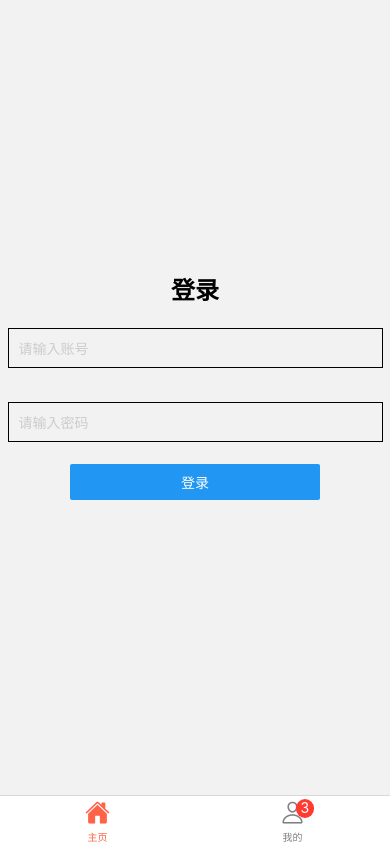
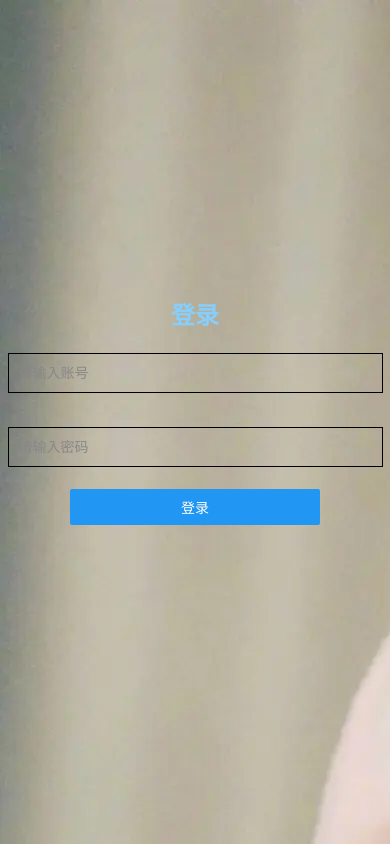
Before and after one commit to CaniceZ/AwesomeProject, a React Native app: screen / in a window 390 px wide. Built offline with nearby package versions, Linux system fonts and the light colour scheme.

Commit message:
feat: 加入状态管理工具&菜单显隐优化&登录界面优化

```diff
--- a/App.tsx
+++ b/App.tsx
@@ -1,21 +1,40 @@
 import * as React from 'react';
 import Ionicons from 'react-native-vector-icons/Ionicons';
-import {NavigationContainer} from '@react-navigation/native';
+import {
+  NavigationContainer,
+  getFocusedRouteNameFromRoute,
+} from '@react-navigation/native';
 import {createBottomTabNavigator} from '@react-navigation/bottom-tabs';
+import {Provider} from 'react-redux';
+import store from './app/store/index';
 import HomeScreen from './app/pages/home';
 import AboutScreen from './app/pages/about-me';
+import { useAppSelector } from './app/hooks/useStore';
 
 const Tab = createBottomTabNavigator();
-
+const whileList = ['Home2', undefined]; // 不隐藏底部菜单的路由
 function MyTabs() {
+  const userInfo = useAppSelector(state => state.user.userInfo);
+  // const tabRef = React.useRef(null)
+  // React.useEffect(()=>{
+  //   if([userInfo.accout]){
+  //   }
+  // },[userInfo.accout])
   return (
     <Tab.Navigator
-      screenOptions={() => ({
+      initialRouteName="Login"
+      screenOptions={({route}) => {
+        const routesName = getFocusedRouteNameFromRoute(route);
+        return {
           tabBarActiveTintColor: 'tomato',
           tabBarInactiveTintColor: 'gray',
           headerShown: false,
           tabBarHideOnKeyboard: true,
-      })}>
+          tabBarStyle: {
+            display: whileList.includes(routesName) ? 'block' : 'none',
+          },
+        };
+      }}>
       <Tab.Screen
         name="Home"
         component={HomeScreen}
@@ -44,8 +63,10 @@ function MyTabs() {
 
 export default function App() {
   return (
+    <Provider store={store}>
       <NavigationContainer>
-      <MyTabs />
+        <MyTabs/>
       </NavigationContainer>
+    </Provider>
   );
 }
--- /dev/null
+++ b/app/hooks/useStore.ts
@@ -0,0 +1,6 @@
+import {useDispatch, useSelector} from 'react-redux';
+import type {TypedUseSelectorHook} from 'react-redux';
+import type {RootState, AppDispatch} from '../store';
+
+export const useAppDispatch: () => AppDispatch = useDispatch;
+export const useAppSelector: TypedUseSelectorHook<RootState> = useSelector;
--- a/app/pages/about-me.tsx
+++ b/app/pages/about-me.tsx
@@ -1,10 +1,12 @@
 import React from 'react';
 import {View, Text} from 'react-native';
-
+import {useAppSelector} from '../hooks/useStore';
 function AboutMe(): React.JSX.Element {
+  const userInfo = useAppSelector(state => state.user.userInfo);
   return (
     <View style={{flex: 1, justifyContent: 'center', alignItems: 'center'}}>
       <Text>AboutMe!</Text>
+      <Text>账号：{userInfo.accout}</Text>
     </View>
   );
 }
--- a/app/pages/home.tsx
+++ b/app/pages/home.tsx
@@ -1,9 +1,9 @@
-import React from 'react';
+import React, {useLayoutEffect} from 'react';
 import {View, Text, Button, TextInput, StyleSheet} from 'react-native';
 import {createNativeStackNavigator} from '@react-navigation/native-stack';
 import DetailsScreen from './details';
 import LoginScreen from './login';
-import Ionicons from 'react-native-vector-icons/Ionicons';
+import {useAppSelector} from '../hooks/useStore';
 const HomeStack = createNativeStackNavigator();
 const styles = StyleSheet.create({
   input: {
@@ -33,15 +33,30 @@ function HomeScreen({navigation}) {
     </View>
   );
 }
+function TmpScreen({navigation}) {
+  const userInfo = useAppSelector(state => state.user.userInfo);
+  useLayoutEffect(() => {
+    if(!userInfo.accout){
+      navigation.replace('Login');
+    }else{
+      navigation.replace('Home2');
+    }
 
-function HomeStackScreen(): React.JSX.Element {
+  }, [userInfo.accout]);
   return (
-    <HomeStack.Navigator initialRouteName="Login">
+    <View style={{flex: 1, justifyContent: 'center', alignItems: 'center'}}>
+      <Text>中转页!</Text>
+    </View>
+  );
+}
+function HomeStackScreen({navigation}): React.JSX.Element {
+  return (
+    <HomeStack.Navigator initialRouteName="TmpScreen">
       <HomeStack.Screen
         name="Home2"
         component={HomeScreen}
         options={{
-          title: '外卖',
+          title: '主页',
         }}
       />
       <HomeStack.Screen
@@ -56,6 +71,13 @@ function HomeStackScreen(): React.JSX.Element {
         name="Login"
         component={LoginScreen}
       />
+      <HomeStack.Screen
+        options={{
+          headerShown: false,
+        }}
+        name="TmpScreen"
+        component={TmpScreen}
+      />
     </HomeStack.Navigator>
   );
 }
--- a/app/pages/login.tsx
+++ b/app/pages/login.tsx
@@ -1,5 +1,15 @@
-import React from 'react';
-import {View, Text, Button, TextInput, StyleSheet, Alert} from 'react-native';
+import React, {useLayoutEffect} from 'react';
+import {
+  View,
+  Text,
+  Button,
+  TextInput,
+  StyleSheet,
+  Alert,
+  ImageBackground,
+} from 'react-native';
+import store from '../store';
+import {setUserInfo} from '../store/user';
 const styles = StyleSheet.create({
   input: {
     height: 40,
@@ -8,11 +18,41 @@ const styles = StyleSheet.create({
     padding: 10,
     width: 375,
   },
+  image: {
+    flex: 1,
+    justifyContent: 'center',
+  },
 });
-function Details({navigation}): React.JSX.Element {
+const imageUrl = require('../assets/login_bg.jpeg');
+function Login({navigation, route}): React.JSX.Element {
+  // const routesName = getFocusedRouteNameFromRoute(route);
+  // useLayoutEffect(() => {
+  //   navigation.getParent().setOptions({
+  //     tabBarStyle: {
+  //       display: 'none',
+  //     },
+  //   });
+  //   return () => {
+  //     console.log(routesName, route.name, 9999);
+  //     navigation.getParent().setOptions({
+  //       tabBarStyle: {
+  //         display: whileList.includes(routesName) ? 'block' : 'none',
+  //       },
+  //     });
+  //   };
+  // }, [navigation]);
   const [text, onChangeText] = React.useState('');
   const [password, onChangePassword] = React.useState('');
   const handleLogin = () => {
+    if (!text) {
+      Alert.alert('账号不能为空');
+      return;
+    }
+    store.dispatch(
+      setUserInfo({
+        accout: text,
+      }),
+    );
     Alert.alert('登录成功', '', [
       {
         text: '确定',
@@ -22,6 +62,7 @@ function Details({navigation}): React.JSX.Element {
     // () => navigation.replace('Home2')
   };
   return (
+    <ImageBackground source={imageUrl} resizeMode="cover" style={styles.image}>
       <View
         style={{
           flex: 1,
@@ -29,19 +70,21 @@ function Details({navigation}): React.JSX.Element {
           alignItems: 'center',
           gap: 10,
         }}>
-      <Text style={{fontSize: 24, fontWeight: 'bold'}}>登录</Text>
+        <Text style={{fontSize: 24, fontWeight: 'bold', color: 'lightskyblue'}}>
+          登录
+        </Text>
         <TextInput
           style={styles.input}
           onChangeText={onChangeText}
           placeholder="请输入账号"
-        placeholderTextColor="#ccc"
+          placeholderTextColor="#888"
           value={text}
         />
         <TextInput
           style={styles.input}
           onChangeText={onChangePassword}
           placeholder="请输入密码"
-        placeholderTextColor="#ccc"
+          placeholderTextColor="#888"
           textContentType="password"
           keyboardType="default"
           secureTextEntry={true}
@@ -51,7 +94,8 @@ function Details({navigation}): React.JSX.Element {
           <Button title="登录" onPress={handleLogin} />
         </View>
       </View>
+    </ImageBackground>
   );
 }
 
-export default Details;
+export default Login;
--- /dev/null
+++ b/app/store/index.ts
@@ -0,0 +1,15 @@
+import {configureStore} from '@reduxjs/toolkit';
+import userReducer from './user';
+
+const store = configureStore({
+  reducer: {
+    user: userReducer
+  },
+});
+
+// Infer the `RootState` and `AppDispatch` types from the store itself
+export type RootState = ReturnType<typeof store.getState>;
+// Inferred type: {posts: PostsState, comments: CommentsState, users: UsersState}
+export type AppDispatch = typeof store.dispatch;
+
+export default store;
--- /dev/null
+++ b/app/store/user.ts
@@ -0,0 +1,39 @@
+// import Taro from '@tarojs/taro'
+// import storage from '@/utils/storage'
+import {createSlice} from '@reduxjs/toolkit';
+// import { getDetail } from '@/api/user'
+
+const name = 'user';
+
+const initialState = {
+  token: '',
+  userInfo: {
+    accout: null
+  },
+};
+
+// export const afterLogin = createAsyncThunk(`${name}/afterLogin`, async (data: any, thunkAPI) => {
+//   const { token } = data
+//   const { dispatch } = thunkAPI
+//   dispatch(setToken(token))
+//   storage.set('loginInfo', data)
+//   storage.set('token', token)
+//   return await getDetail()
+// })
+
+export const userSlice = createSlice({
+  name,
+  initialState,
+  reducers: {
+    setToken: (state, {payload}) => {
+      state.token = payload;
+    },
+    setUserInfo: (state, {payload}) => {
+      state.userInfo = payload;
+    },
+  },
+});
+
+export const {setToken, setUserInfo} = userSlice.actions;
+
+export default userSlice.reducer;
--- a/package.json
+++ b/package.json
@@ -13,11 +13,13 @@
     "@react-navigation/bottom-tabs": "^6.5.11",
     "@react-navigation/native": "^6.1.9",
     "@react-navigation/native-stack": "^6.9.17",
+    "@reduxjs/toolkit": "^2.0.1",
     "react": "18.2.0",
     "react-native": "0.73.1",
     "react-native-safe-area-context": "^4.8.2",
     "react-native-screens": "^3.29.0",
-    "react-native-vector-icons": "^10.0.3"
+    "react-native-vector-icons": "^10.0.3",
+    "react-redux": "^9.0.4"
   },
   "devDependencies": {
     "@babel/core": "^7.20.0",
```
Also changed, not shown: app/assets/login_bg.jpeg (added), 1 other file (tests, documents, lock files or other folders). Lines whose indentation alone changed are shown as unchanged.
